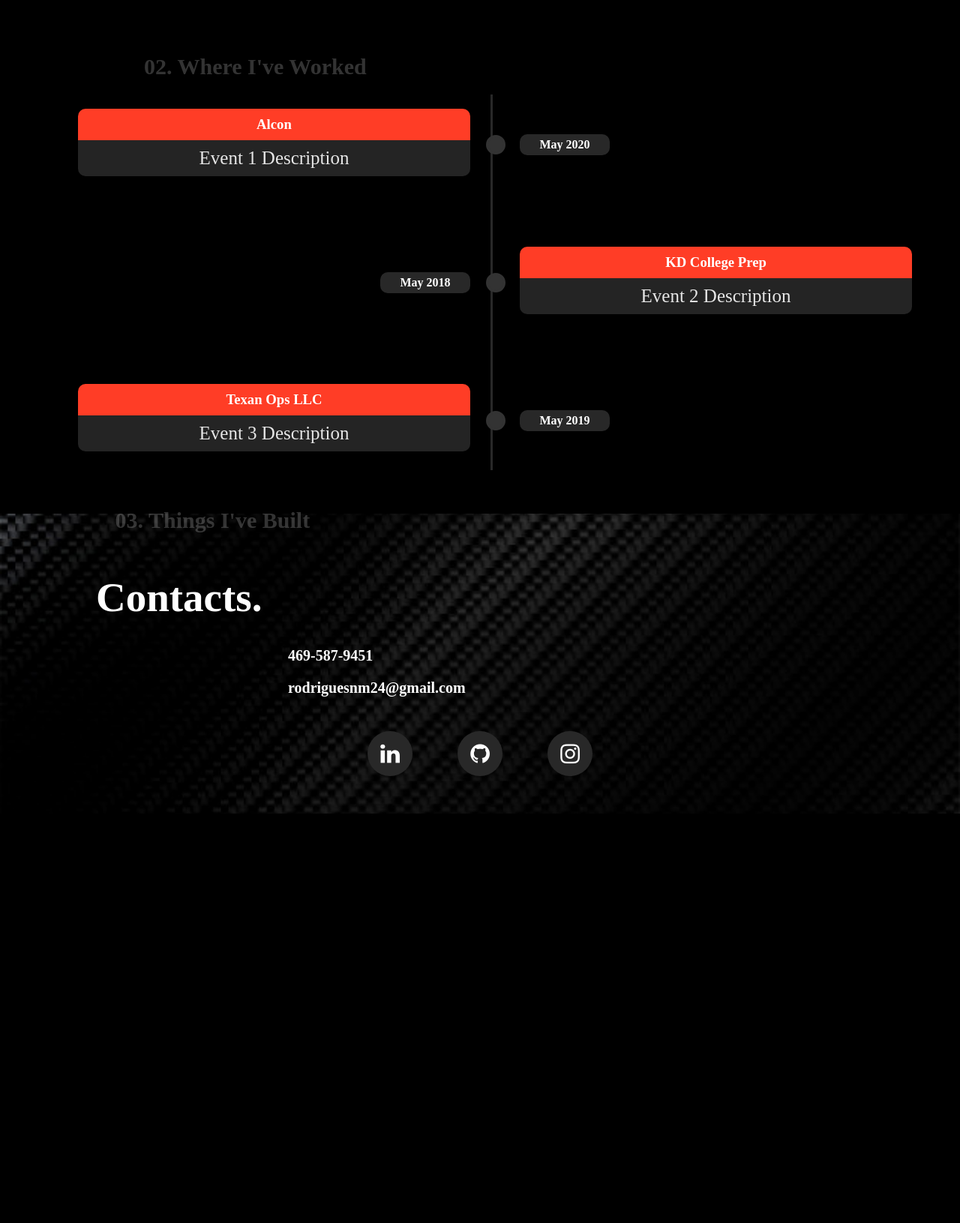
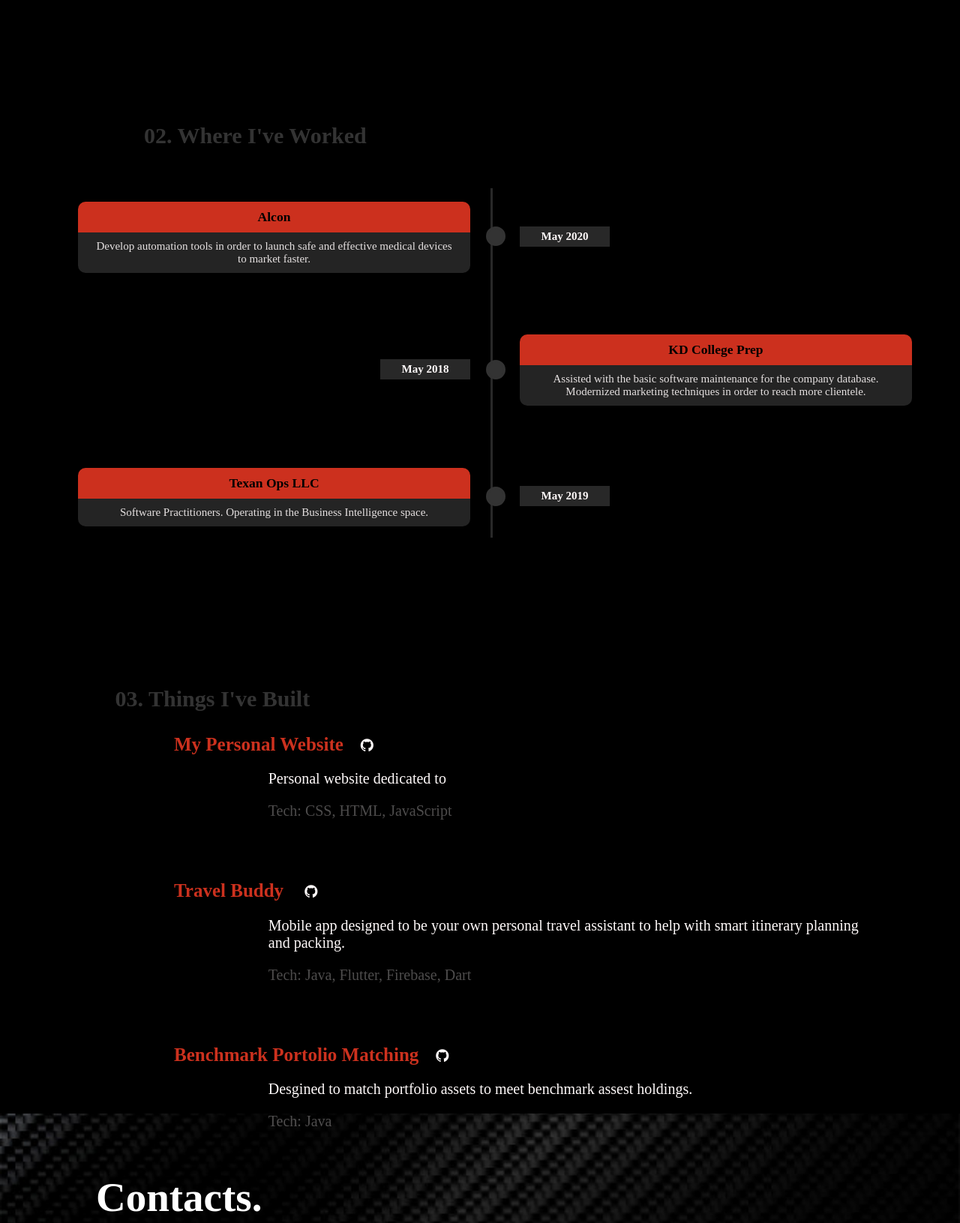
Before and after one commit to nmrodrigues/nicolerodrigues.tech, a plain HTML site: page index.html in a window 1280 px wide. Shown: the part 1900-3531 px from the top of the page at 75% size. Before the commit the page ends 2985 px from the top, so only its background shows below. Drawn offline with Linux system fonts and the light colour scheme.

Commit message:
Finishing touches.

```diff
--- a/index.html
+++ b/index.html
@@ -6,6 +6,7 @@
     <link rel="stylesheet" href="style.css">
     <meta name="viewport" content="width=device-width, initial-scale=1.0">
     <link href='https://fonts.googleapis.com/css?family=Oswald' rel='stylesheet' type='text/css'>
+    <link rel="stylesheet" href="https://cdnjs.cloudflare.com/ajax/libs/font-awesome/4.7.0/css/font-awesome.min.css">
     <link href="https://stackpath.bootstrapcdn.com/font-awesome/4.7.0/css/font-awesome.min.css" rel="stylesheet">
 </head>
 
@@ -18,7 +19,7 @@
             <ul>
                 <li><a href="index.html">Home</a></li>
                 <li><a href="#about">About</a></li>
-                <li><a href="experience.html">Experience</a></li>
+                <li><a href="#experience">Experience</a></li>
                 <li><a href="#contact">Contact</a></li>
             </ul>
         </nav>
@@ -51,20 +52,23 @@
             <p> I am a software developer based in Dallas, TX specialized in creating exceptional websites, applications, and everything in between.</p>
     </div>
 
-
     <div class="about-me">
         <div data-aos="fade-left">
+            <a name="experience">
+
                 <h1> 01. About Me</h1>
                 <p> Hello! I'm Nicole, a software engineer based in Dallas, TX. Lorem ipsum dolor sit amet consectetur adipisicing elit. Architecto neque dolore deleniti natus nostrum esse ratione quos? Culpa laborum quisquam sunt, maiores, voluptate sapiente,
                     incidunt nostrum temporibus tenetur dolore dolorum! </p>
-            <br> <br>
+
+                <div class="break"></div>
                 <h1 style="padding-left: 15%;"> 02. Where I've Worked</h1>
+                <br>
                 <div class="timeline">
                     <ul>
                         <li>
                             <div class="content">
                                 <h3> Alcon</h3>
-                            <p>Event 1 Description</p>
+                                <p>Develop automation tools in order to launch safe and effective medical devices to market faster.</p>
                             </div>
                             <div class="point"></div>
                             <div class="date">
@@ -74,7 +78,8 @@
                         <li>
                             <div class="content">
                                 <h3>KD College Prep</h3>
-                            <p>Event 2 Description</p>
+                                <p>Assisted with the basic software maintenance for the company database. Modernized marketing techniques in order to reach more clientele.
+                                </p>
                             </div>
                             <div class="point"></div>
                             <div class="date">
@@ -84,7 +89,8 @@
                         <li>
                             <div class="content">
                                 <h3>Texan Ops LLC</h3>
-                            <p>Event 3 Description</p>
+                                <p>Software Practitioners. Operating in the Business Intelligence space.
+                                </p>
                             </div>
                             <div class="point"></div>
                             <div class="date">
@@ -93,7 +99,52 @@
                         </li>
                     </ul>
                 </div>
+                <div class="break"></div>
+                <div class="projects">
                     <h1> 03. Things I've Built</h1>
+                    <div class="project-info">
+                        <ul>
+                            <li> My Personal Website
+                                <a href="https://github.com/nmrodrigues/nicolerodrigues.tech" target="_blank" class="fa fa-github"></a>
+                            </li>
+                            <h1> Personal website dedicated to </h1>
+                            <p> Tech: CSS, HTML, JavaScript</p>
+                            <br> <br>
+
+                            <li> Travel Buddy
+                                <a href="https://github.com/acm-projects/Travel-Buddy" target="_blank" class="fa fa-github" style="margin-left: 1%;"></a>
+                            </li>
+                            <h1> Mobile app designed to be your own personal travel assistant to help with smart itinerary planning and packing.</h1>
+                            <p> Tech: Java, Flutter, Firebase, Dart</p>
+                            <br> <br>
+
+                            <li> Benchmark Portolio Matching
+                                <a href="https://github.com/nmrodrigues/blackrock" target="_blank" class="fa fa-github"></a>
+                            </li>
+                            <h1> Desgined to match portfolio assets to meet benchmark assest holdings.</h1>
+                            <p> Tech: Java</p>
+                            <br> <br>
+
+                        </ul>
+                    </div>
+                </div>
+                <!-- <div class="wrapper">
+                    <div class="box a">
+                        <h1> The Travel Buddy App</h1>
+                        <p>Lorem ipsum dolor sit, amet consectetur adipisicing elit. Tempore, magnam!</p>
+                        <h2> Tech: Java, Dart, Firebase, Flutter, Adobe XD </h2>
+
+                    </div>
+                    <div class="box b">
+                        <h1> My Personal Portolio</h1>
+                        <h2> Tech: CSS, HTML, JavaScript </h2>
+                    </div>
+                    <div class="box c">
+                        <h1>Benchmark Matching</h1>
+                        <br>
+                        <p>Lorem ipsum dolor sit amet consectetur adipisicing elit. Impedit, ipsum nobis.</p>
+                    </div>
+                </div> -->
         </div>
 
     </div>
--- a/style.css
+++ b/style.css
@@ -456,7 +456,7 @@ nav a {
 
 .about-me {
     background-color: black;
-    height: 100%;
+    height: 200%;
 }
 
 .about-me h1 {
@@ -512,7 +512,11 @@ nav a {
     text-decoration: none;
 }
 
+
+/* Work experience timeline */
+
 .timeline {
+    font-size: 15px;
     position: relative;
     margin: 0 auto;
     width: 90%;
@@ -563,19 +567,21 @@ nav a {
     width: 50%;
     padding: 0 20px;
     font-weight: normal;
+    font-size: 15px;
 }
 
 .timeline ul li .date h4 {
     background-color: #282828;
+    color: snow;
     width: 100px;
     text-align: center;
     padding: 5px 10px;
-    border-radius: 10px;
 }
 
 .timeline ul li .content h3 {
     padding: 10px 20px;
-    background-color: #FF3D26;
+    background-color: rgba(255, 61, 38, 0.8);
+    color: black;
     margin-bottom: 0;
     text-align: center;
     border-top-left-radius: 10px;
@@ -608,7 +614,7 @@ nav a {
     background-color: #282828;
 }
 
-@media (max-width: 800px) {
+@media (max-width: 600px) {
     .point {
         min-width: 15px;
         height: 15px;
@@ -617,25 +623,124 @@ nav a {
     body {
         font-size: 15px;
     }
-}
-
-@media (max-width: 650px) {
-    html,
-    body {
-        font-size: 14px;
+    .timeline::before {
+        content: "";
+        position: absolute;
+        height: 100%;
+        width: 3px;
+        left: 55.25%;
+        background-color: #282828;
     }
-    .point {
-        min-width: 12px;
-        height: 12px;
+    .wrapper {
+        display: grid;
+        grid-template-columns: 1fr;
     }
 }
 
-@media (max-width: 450px) {
-    html,
-    body {
-        font-size: 10px;
-    }
-    p {
-        padding: 10px !important;
-    }
+.content p {
+    color: snow;
+    font-size: 15px;
+    height: 10%;
 }
+
+.project-info ul {
+    color: rgba(255, 61, 38, 0.8);
+    list-style-type: none;
+    font-size: 25px;
+    margin-left: 15%;
+}
+
+.project-info h1 {
+    font-weight: 100;
+    color: snow;
+    opacity: 1;
+    font-size: 20px;
+}
+
+.project-info p {
+    font-size: 20px;
+    margin-left: 0%;
+    opacity: 0.3;
+    color: snow;
+}
+
+
+/* Project - Grid Format */
+
+.wrapper {
+    margin: 5%;
+    display: grid;
+    grid-template-columns: 33% 33% 33%;
+    grid-gap: 2%;
+    background-color: black;
+    color: black;
+}
+
+.box {
+    background-color: black;
+    /* color: #fff; */
+    border-radius: 6px;
+    /* padding: 100px; */
+}
+
+.a h1,
+.b h1,
+.c h1 {
+    /* padding-top: 10%; */
+    text-align: center;
+    font-size: 20px;
+    color: #FF3D26;
+    opacity: 1;
+}
+
+.a h2,
+.b h2,
+.c h2 {
+    padding-top: 10%;
+    text-align: center;
+    font-weight: 100;
+    font-family: Helvetica, sans-serif;
+    font-size: 15px;
+    color: white;
+    opacity: 1;
+}
+
+.a p,
+.b p,
+.c p {
+    font-size: 15px;
+}
+
+
+/* Project link buttons */
+
+.project-info a:link,
+a:visited {
+    background-color: black;
+    margin-left: 0.5%;
+    font-size: 20px;
+    color: snow;
+    font-weight: 100;
+    padding: 10px 10px;
+    text-align: center;
+    text-decoration: none;
+    display: inline-block;
+}
+
+a:hover,
+a:active {
+    background-color: black;
+}
+
+.project-info .fa {
+    padding: 20px;
+    font-size: 90px;
+    width: 20px;
+    text-align: center;
+    text-decoration: none;
+    border-radius: 50%;
+}
+
+.break {
+    padding-bottom: 10%;
+}
```
Lines whose indentation alone changed are shown as unchanged.
